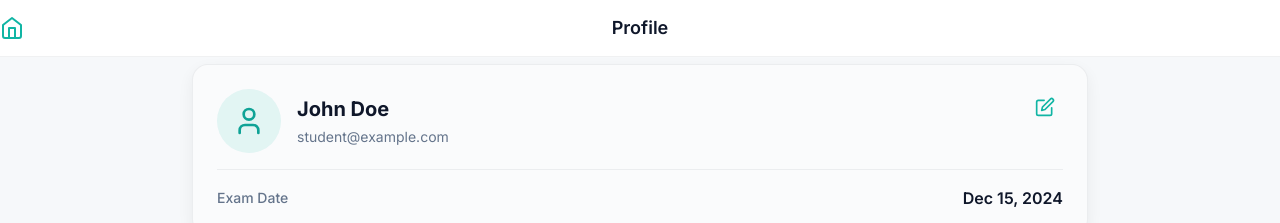
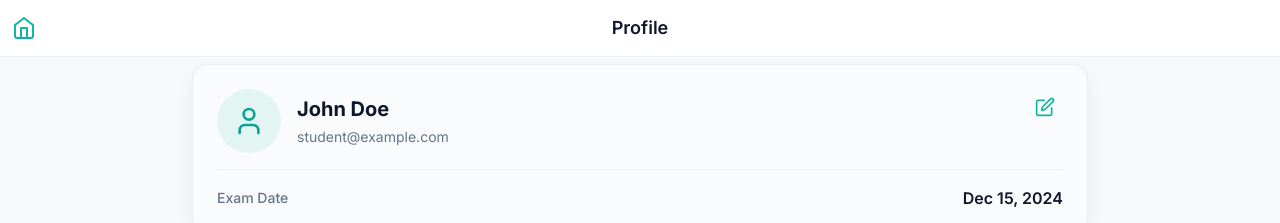
Before and after one commit to tlfla/study-supernova-beta, a React (Vite) app: page /profile in a window 1280 px wide. Shown: the top 223 px of the page. Built offline with nearby package versions, Linux system fonts and the light colour scheme.

Commit message:
fix house

```diff
--- a/src/components/common/MinimalHeader.tsx
+++ b/src/components/common/MinimalHeader.tsx
@@ -16,7 +16,7 @@ export default function MinimalHeader({ title, rightAction }: MinimalHeaderProps
         {/* Home Icon - Better touch target (48x48px min) */}
         <button
           onClick={() => navigate('/')}
-          className="pl-4 pr-3 py-3 -ml-4 rounded-lg transition-colors"
+          className="p-3 rounded-lg transition-colors"
           style={{ color: 'var(--primary-500)' }}
           onMouseEnter={(e) => e.currentTarget.style.backgroundColor = 'rgba(17, 181, 164, 0.1)'}
           onMouseLeave={(e) => e.currentTarget.style.backgroundColor = 'transparent'}
```
